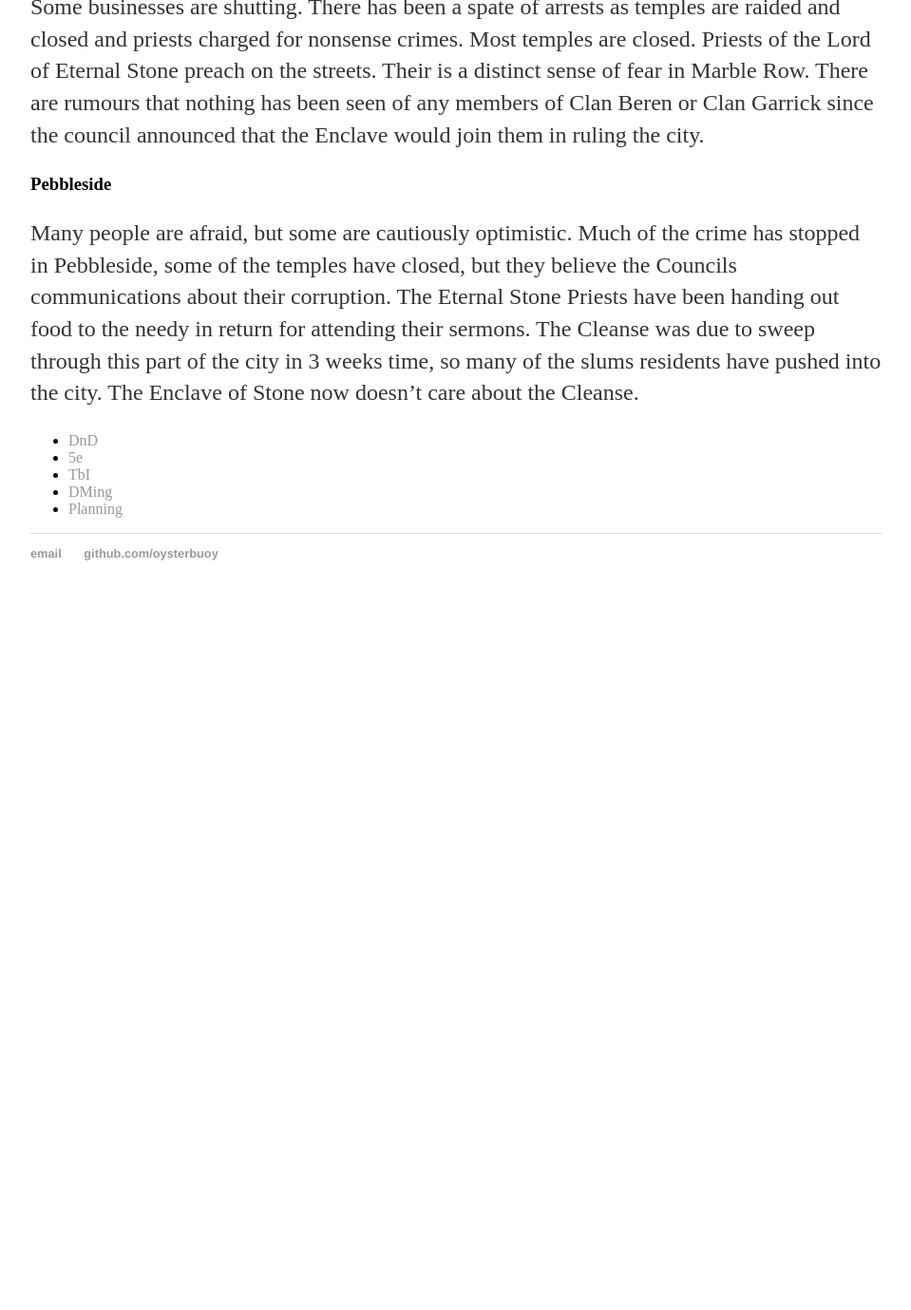
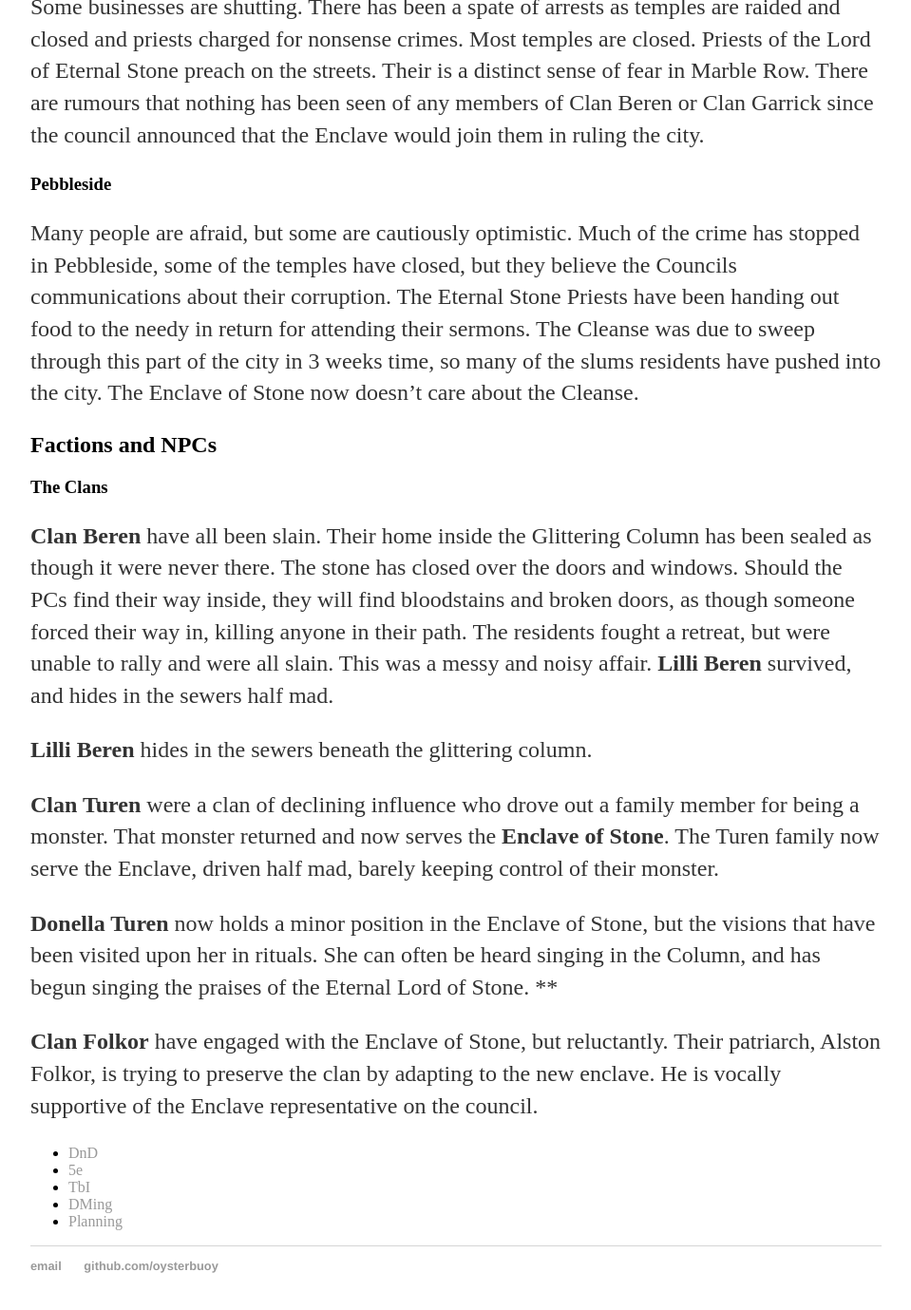
Before and after one commit to OysterBuoy/OysterBuoy.github.io, a Jekyll site: the page built from _posts/2016-12-5-How-The-City-Has-Changed.md, in a window 1280 px wide and 1400 px high, scrolled down 1326 px. Shown: the top 1379 px of the window at 95% size, without its empty margins (160-1119 px from the left). Built offline with Jekyll 4.4.1, drawn with Linux system fonts in a browser that asks for light colours; before the commit the page ends 1976 px from its top, so only the background shows below that.

Commit message:
Update and rename 2016-12-05-How-The-City-Has-Changed.md to 2016-12-5-How-The-City-Has-Changed.md

```diff
--- a/_posts/2016-12-05-How-The-City-Has-Changed.md
+++ b/_posts/2016-12-5-How-The-City-Has-Changed.md
@@ -35,3 +35,20 @@ Some businesses are shutting. There has been a spate of arrests as temples are r
 ### Pebbleside
 
 Many people are afraid, but some are cautiously optimistic. Much of the crime has stopped in Pebbleside, some of the temples have closed, but they believe the Councils communications about their corruption. The Eternal Stone Priests have been handing out food to the needy in return for attending their sermons. The Cleanse was due to sweep through this part of the city in 3 weeks time, so many of the slums residents have pushed into the city. The Enclave of Stone now doesn't care about the Cleanse.
+
+
+
+## Factions and NPCs
+
+### The Clans
+
+**Clan Beren** have all been slain. Their home inside the Glittering Column has been sealed as though it were never there. The  stone has closed over the doors and windows. Should the PCs find their way inside, they will find bloodstains and broken doors, as though someone forced their way in, killing anyone in their path. The residents fought a retreat, but were unable to rally and were all slain. This was a messy and noisy affair. **Lilli Beren** survived, and hides in the sewers half mad.
+
+  **Lilli Beren** hides in the sewers beneath the glittering column.
+
+**Clan Turen** were a clan of declining influence who drove out a family member for being a monster. That monster returned and now serves the **Enclave of Stone**. The Turen family now serve the Enclave, driven half mad, barely keeping control of their monster.
+
+  **Donella Turen** now holds a minor position in the Enclave of Stone, but the visions that have been visited upon her in rituals. She can often be heard singing in the Column, and has begun singing the praises of the Eternal Lord of Stone.
+  **
+
+**Clan Folkor** have engaged with the Enclave of Stone, but reluctantly. Their patriarch, Alston Folkor, is trying to preserve the clan by adapting to the new enclave. He is vocally supportive of the Enclave representative on the council.
```
